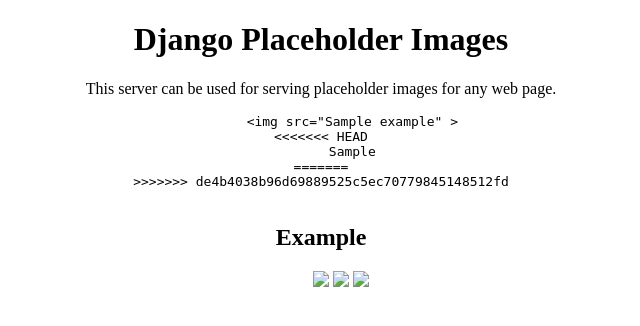
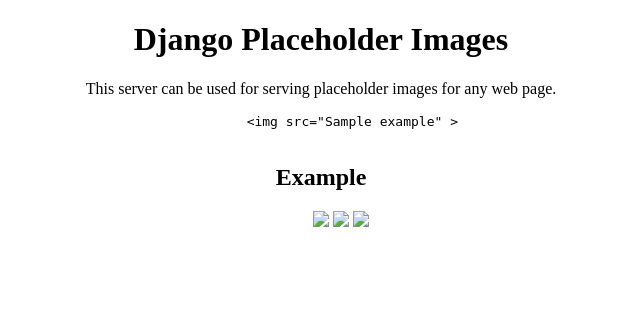
Before and after one commit to liaozd/apprentice, a Django app: template lightweightdjango/chap2/placeholder/templates/home.html in a window 1280 px wide. Shown: the top 326 px of the page, without its empty margins (319-959 px from the left). Run offline with Django 3.2, Linux system fonts and the light colour scheme; the template is opened without the code that fills it: most values are stand-ins (such as "Sample title", 1, 10 or a date in 2020).

Commit message:
fix conflict

```diff
--- a/lightweightdjango/chap2/placeholder/templates/home.html
+++ b/lightweightdjango/chap2/placeholder/templates/home.html
@@ -12,10 +12,6 @@
     images for any web page.</p>
     <pre>
         &lt;img src="{{ example }}" &gt
-<<<<<<< HEAD
-        {{ example2 }}
-=======
->>>>>>> de4b4038b96d69889525c5ec70779845148512fd
     </pre>
     <h2>Example</h2>
     <ul>
```
